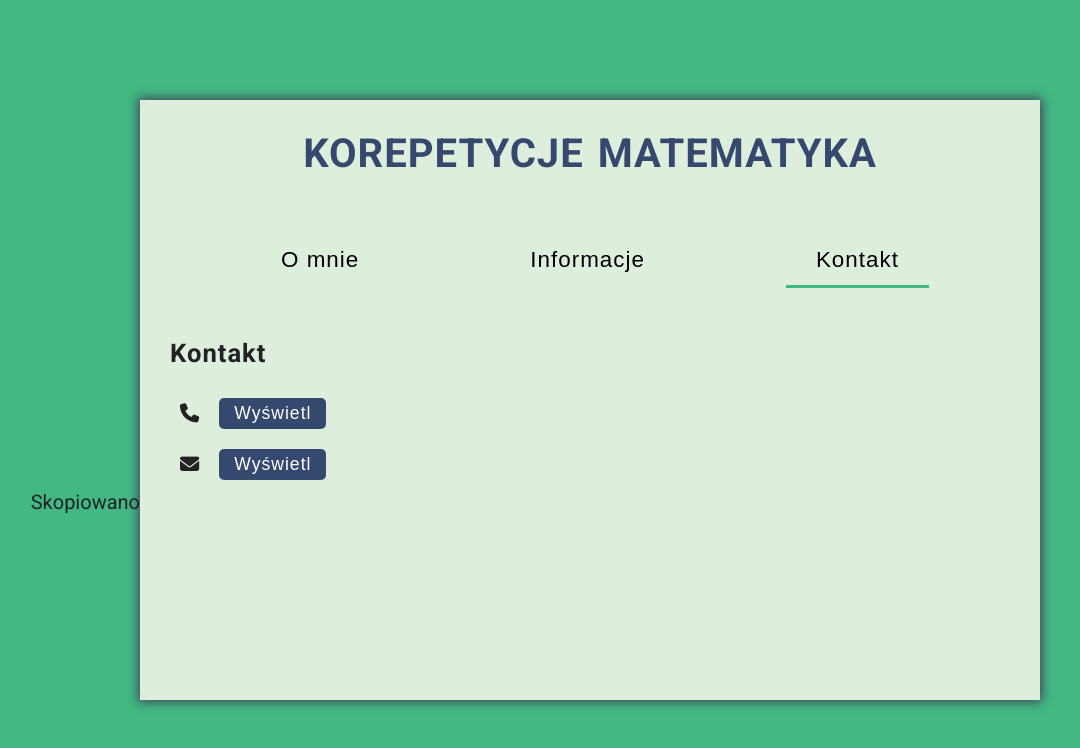
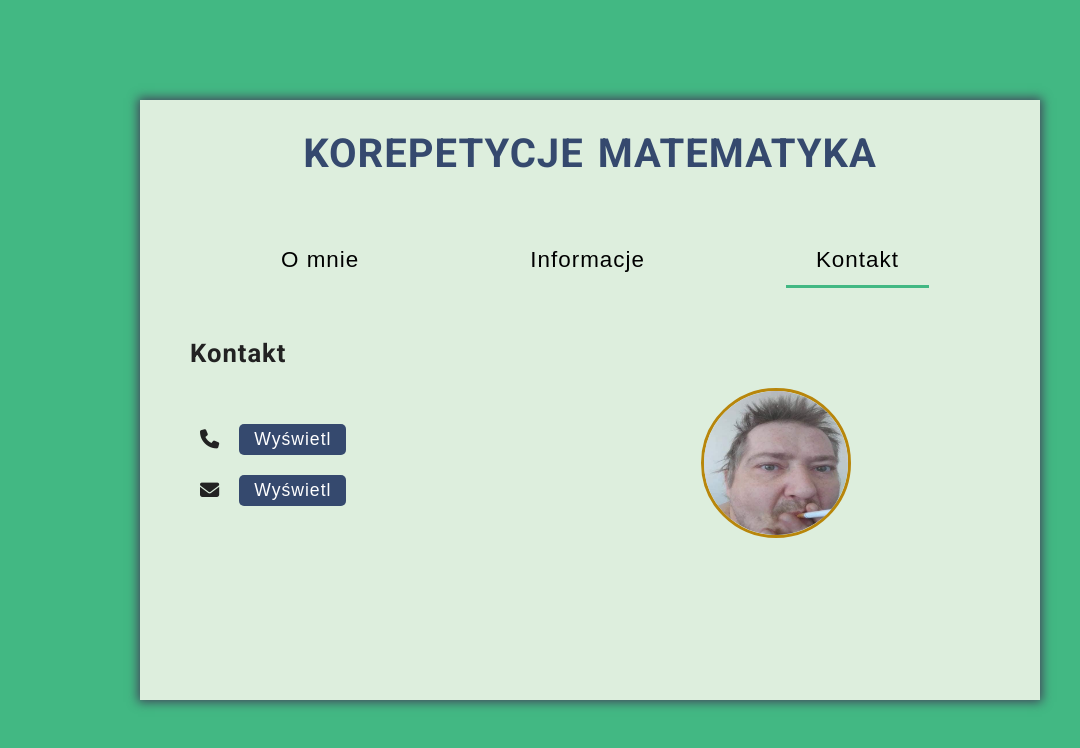
Before and after one commit to forbiddenrng/korepetycje, a React (Create React App) app: page / in a window 1280 px wide. Both pictures are taken after a click on the button "Kontakt". Shown: the top 748 px of the page, without its empty margins (50-1130 px from the left). Built offline with nearby package versions, Linux system fonts and the light colour scheme.

Commit message:
moved photo to contact section

```diff
--- a/src/components/AboutMe.js
+++ b/src/components/AboutMe.js
@@ -1,14 +1,14 @@
 import React from "react"
 import "./Main.css"
-import image from "../image/image.png"
+//import image from "../image/image.png"
 
 const AboutMe = () => {
   return (
     <div className="about">
       <header>
-        <div className="image">
+        {/* <div className="image">
           <img src={image} alt="ja" />
-        </div>
+        </div> */}
         <h3>Antoni Gawron</h3>
       </header>
       <p>
--- a/src/components/Contact.js
+++ b/src/components/Contact.js
@@ -1,5 +1,6 @@
 import React, { Component } from "react"
 import "./Main.css"
+import image from "../image/image.png"
 
 class Contact extends Component {
   state = {
@@ -23,10 +24,10 @@ class Contact extends Component {
   handleCopy = e => {
     if (this.state.showAnimation) return
     if (e.target.id === "phone") {
-      navigator.clipboard.writeText("numer telefonu")
-
+      navigator.clipboard.writeText("691 125 830").then(() => {
         this.setState({
           showAnimation: true,
+        })
       })
 
       setTimeout(() => {
@@ -35,10 +36,10 @@ class Contact extends Component {
         })
       }, 3000)
     } else if (e.target.id === "email") {
-      navigator.clipboard.writeText("email")
-
+      navigator.clipboard.writeText("antek.gawron@gmail.com").then(() => {
         this.setState({
           showAnimation: true,
+        })
       })
 
       setTimeout(() => {
@@ -53,6 +54,7 @@ class Contact extends Component {
     return (
       <div className="contact">
         <h3>Kontakt</h3>
+        <section className="contact-wrapper">
           <div>
             <ul>
               <li>
@@ -63,7 +65,7 @@ class Contact extends Component {
                   </button>
                 ) : (
                   <span id="phone" onClick={this.handleCopy}>
-                  123 456 789
+                    691 125 830
                   </span>
                 )}
               </li>
@@ -81,9 +83,18 @@ class Contact extends Component {
               </li>
             </ul>
           </div>
-        <span className={`copied${this.state.showAnimation ? " animate" : ""}`}>
-          Skopiowano
-        </span>
+          <div className="image">
+            <img src={image} alt="ja" />
+          </div>
+        </section>
+        <div className="animation-container">
+          <div
+            className={`copied${this.state.showAnimation ? " animate" : ""}`}
+          >
+            <span>Skopiowano</span>
+            <i class="fa-solid fa-check"></i>
+          </div>
+        </div>
       </div>
     )
   }
--- a/src/components/Main.css
+++ b/src/components/Main.css
@@ -36,24 +36,15 @@ section.main .about h3{
 
 
 
-.about .image img{
-  width: 100px;
-  height: 100px;
-  border-radius: 50%;
-  border: 3px solid darkgoldenrod;
-  margin-left: 50px;
-}
+/* CONTACT SECTION */
 
-
-
-/* CONTACT SECTION */
 .contact{
-  position: relative;
-  /* overflow: hidden; */
+  margin-left: 20px;
 }
 .contact ul{
   list-style: none;
   margin: 0 30px;
+  min-width: 100px;
 }
 .contact li {
   padding: 10px;
@@ -67,6 +58,12 @@ section.main .about h3{
   display: flex;
   justify-content: center;
   align-items: center;
+  transition: .2s;
+}
+
+.contact li i:hover{
+  cursor: pointer;
+  opacity: 0.8;
 }
 
 .contact li span {
@@ -109,11 +106,26 @@ section.main .about h3{
   transform: translateX(0);
 }
 
+
+.contact .animation-container{
+  position: relative;
+  overflow: hidden;
+  min-height: 50px;
+}
+
 .contact .copied{
   position: absolute;
+  display: inline-block;
   font-size: 20px;
-  left: 0;
+  top: 50%;
+  left: 0px;
   transform: translateX(-100%);
+  color: var(--background-color);
+  z-index: 1;
+}
+
+.contact .copied i{
+  margin-left: 5px;
 }
 
 .contact .copied.animate{
@@ -141,3 +153,25 @@ section.main .about h3{
   }
 
 }
+
+.contact-wrapper{
+  display: flex;
+  align-items: center;
+}
+
+.contact div{
+  flex-basis: 40%;
+}
+
+.contact .image {
+  flex-grow: 1;
+  text-align: center;
+}
+
+.contact .image img{
+  width: 150px;
+  height: 150px;
+  border-radius: 50%;
+  border: 3px solid darkgoldenrod;
+
+}
```
Lines whose indentation alone changed are shown as unchanged.
